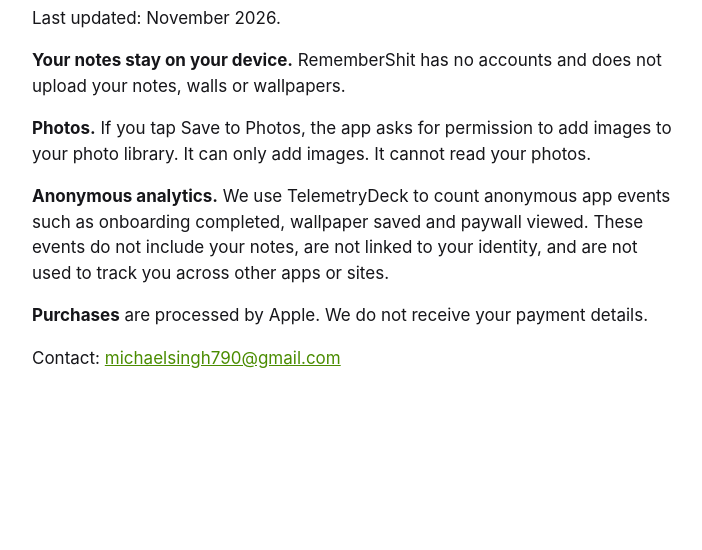
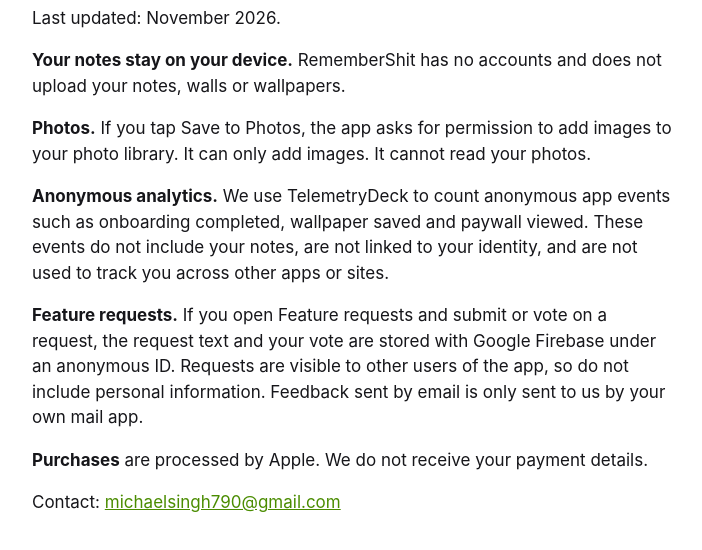
Before and after one commit to Inderjit1/remembershit-support, a plain HTML site: page privacy.html in a window 1280 px wide. Shown: the part 100-650 px from the top of the page, without its empty margins (288-990 px from the left). Drawn offline with Linux system fonts and the light colour scheme.

Commit message:
Privacy: describe feature requests and Firebase

```diff
--- a/privacy.html
+++ b/privacy.html
@@ -3,5 +3,6 @@
 <p><b>Your notes stay on your device.</b> RememberShit has no accounts and does not upload your notes, walls or wallpapers.</p>
 <p><b>Photos.</b> If you tap Save to Photos, the app asks for permission to add images to your photo library. It can only add images. It cannot read your photos.</p>
 <p><b>Anonymous analytics.</b> We use TelemetryDeck to count anonymous app events such as onboarding completed, wallpaper saved and paywall viewed. These events do not include your notes, are not linked to your identity, and are not used to track you across other apps or sites.</p>
+<p><b>Feature requests.</b> If you open Feature requests and submit or vote on a request, the request text and your vote are stored with Google Firebase under an anonymous ID. Requests are visible to other users of the app, so do not include personal information. Feedback sent by email is only sent to us by your own mail app.</p>
 <p><b>Purchases</b> are processed by Apple. We do not receive your payment details.</p>
 <p>Contact: <a href="mailto:michaelsingh790@gmail.com">michaelsingh790@gmail.com</a></p></body></html>
```
